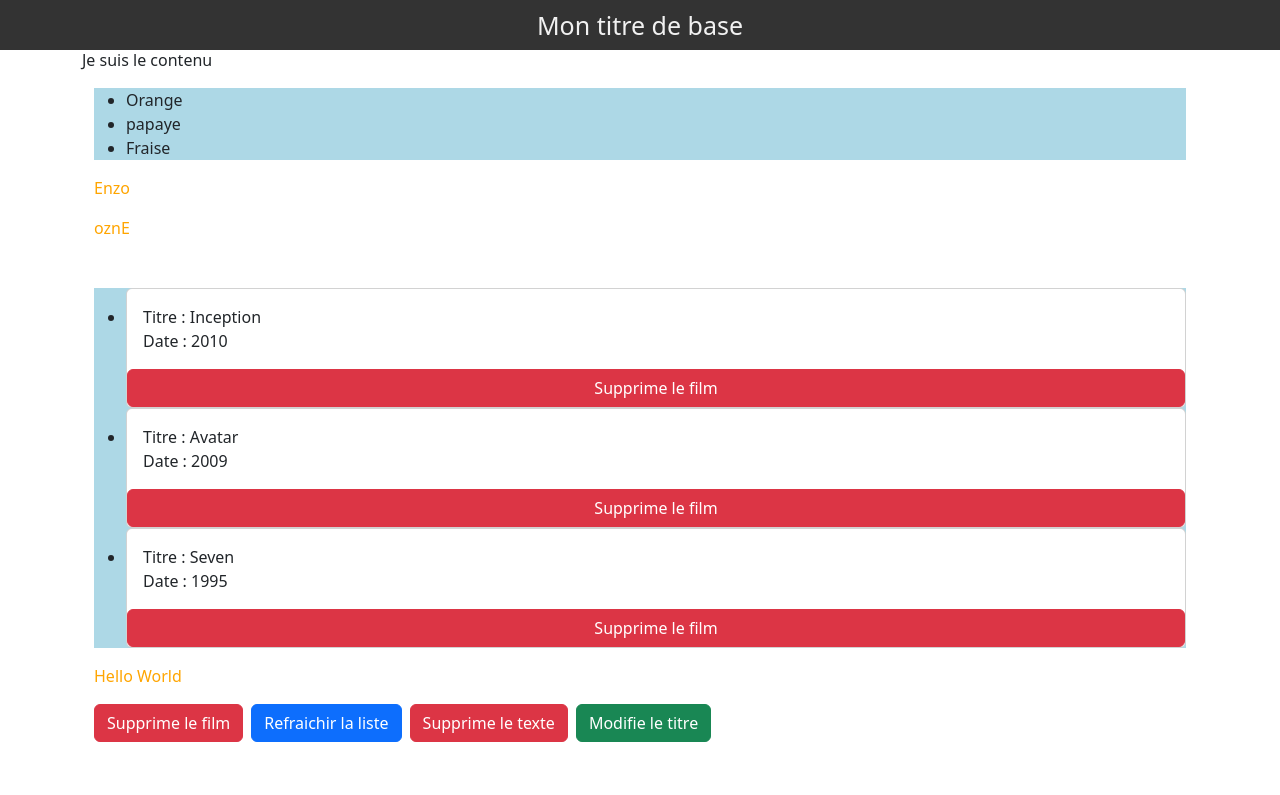
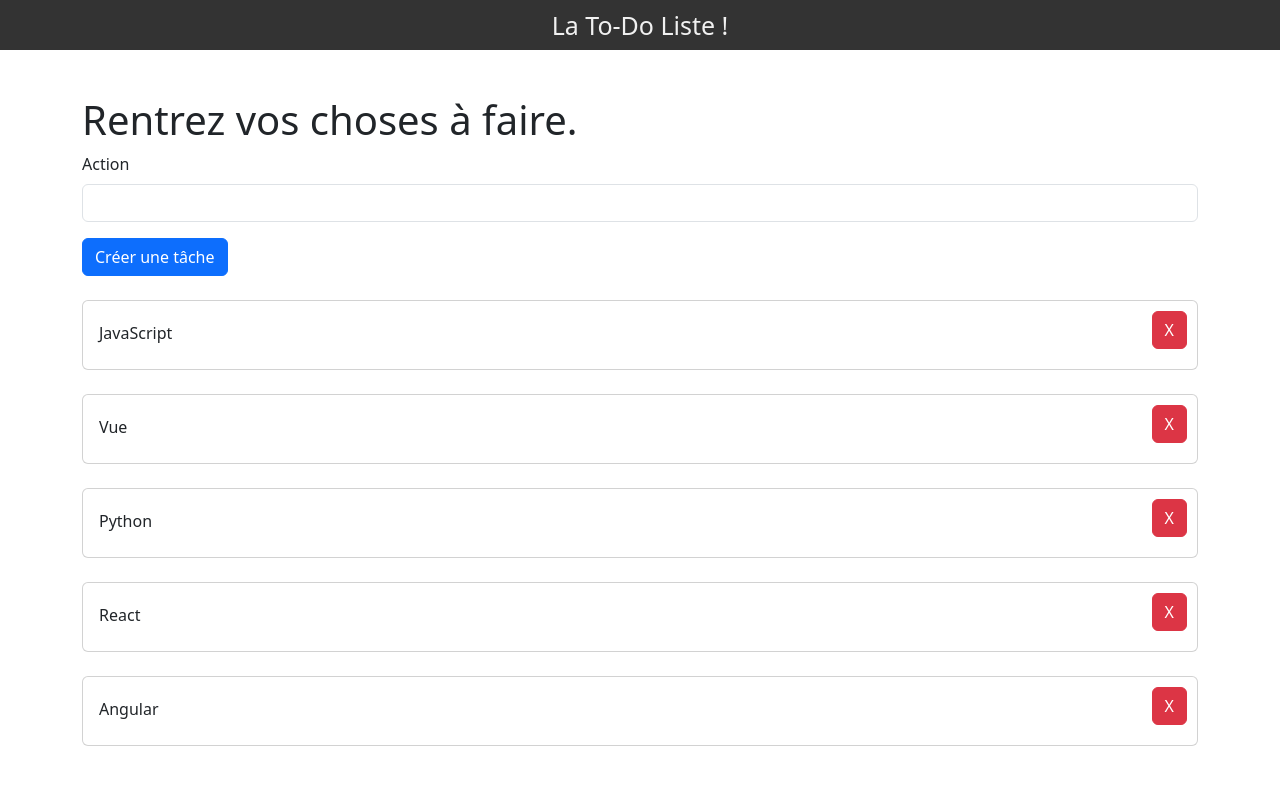
Before and after one commit to Kobe19/LearningVue2, a Vue app: page / in a window 1280 px wide. Shown: the top 795 px of the page. Built offline with nearby package versions, Linux system fonts and the light colour scheme; no server answers.

Commit message:
creating a form with handling add and delete actions

```diff
--- a/src/App.vue
+++ b/src/App.vue
@@ -1,20 +1,22 @@
 <template>
   <div id="app">
-    <contenu></contenu>
-    <header-top></header-top>
+    <task-creation></task-creation>
+    <!--<header-top></header-top>-->
   </div>
 </template>
 
 <script>
 
-import Contenu from "@/components/Contenu/Contenu.vue";
-import Header from "@/components/Header/header.vue";
+//import Contenu from "@/components/Contenu/Contenu.vue";
+//import Header from "@/components/Header/header.vue";
+import taskCreation from "@/components/ToDoList1/task-creation/task-creation.vue";
 
 export default {
   name: 'App',
   components: {
-    'contenu': Contenu,
-    'header-top': Header
+    //'contenu': Contenu,
+    'task-creation': taskCreation,
+    //'header-top': Header
   }
 }
 </script>
--- a/src/components/Header/header.js
+++ b/src/components/Header/header.js
@@ -4,9 +4,10 @@
     name: 'Header',
     data: function (){
         return {
-            titre: 'Mon titre de base'
+            //titre: 'Mon titre de base',
         }
     },
+    props: ['titre'],
     beforeCreate() {
     },
     created() {
--- a/src/components/ToDoList1/single-task/single-task.css
+++ b/src/components/ToDoList1/single-task/single-task.css
@@ -0,0 +1,6 @@
+.btn-modale{
+    position: absolute;
+    top: 10px;
+    right: 10px;
+
+}
--- a/src/components/ToDoList1/single-task/single-task.js
+++ b/src/components/ToDoList1/single-task/single-task.js
@@ -4,5 +4,6 @@
         return {
 
         }
-    }
+    },
+    props: ['taskName', 'toggleBtn']
 }
--- a/src/components/ToDoList1/single-task/single-task.vue
+++ b/src/components/ToDoList1/single-task/single-task.vue
@@ -2,6 +2,9 @@
 <style scoped src="./single-task.css"></style>
 <template>
   <div>
-
+    <div class="card p-3 pb-4">
+      <label class="mt-1">{{ taskName }}</label>
+      <div @click="toggleBtn" class="btn-modale btn btn-danger">X</div>
+    </div>
   </div>
 </template>
--- a/src/components/ToDoList1/task-creation/task-creation.css
+++ b/src/components/ToDoList1/task-creation/task-creation.css
@@ -0,0 +1,3 @@
+.space{
+    margin-top: 6em;
+}
--- a/src/components/ToDoList1/task-creation/task-creation.js
+++ b/src/components/ToDoList1/task-creation/task-creation.js
@@ -1,8 +1,29 @@
+import Header from "@/components/Header/header.vue";
+import SingleTask from "@/components/ToDoList1/single-task/single-task.vue";
+
 export default{
     name: 'task-creation',
     data: function () {
         return {
-
+            titre: 'La To-Do Liste !',
+            myTitle: 'Rentrez vos choses à faire.',
+            tasks: ['JavaScript', 'Vue', 'Python', 'React', 'Angular'],
+            formData: {
+                newTask: ''
+            }
+        }
+    },
+    components: {
+        'header-top' : Header,
+        'single-task' : SingleTask
+    },
+    methods: {
+        toggleBtnFunc: function(i){
+            return this.tasks.splice(i, 1)
+        },
+        saveData: function (){
+            this.tasks.push(this.formData.newTask)
+            this.formData.newTask = ''
         }
     }
 }
--- a/src/components/ToDoList1/task-creation/task-creation.vue
+++ b/src/components/ToDoList1/task-creation/task-creation.vue
@@ -2,6 +2,26 @@
 <style scoped src="./task-creation.css"></style>
 <template>
   <div>
+    <div class="mb-5">
+      <header-top :titre="titre"></header-top>
+    </div>
+    <div class="container space">
+      <h1>{{ myTitle }}</h1>
 
+      <form>
+        <label for="action">Action</label>
+        <input type="text" id="action" class="form-control mt-2" v-model="formData.newTask">
+        <button class="btn btn-primary mt-3" @click.prevent="saveData">Créer une tâche</button>
+      </form>
+
+      <single-task
+          class="mt-4"
+          v-for="(task, index) in tasks"
+          :task-name="task"
+          :key="index"
+          :toggleBtn="toggleBtnFunc"
+      >
+      </single-task>
+    </div>
   </div>
 </template>
```
